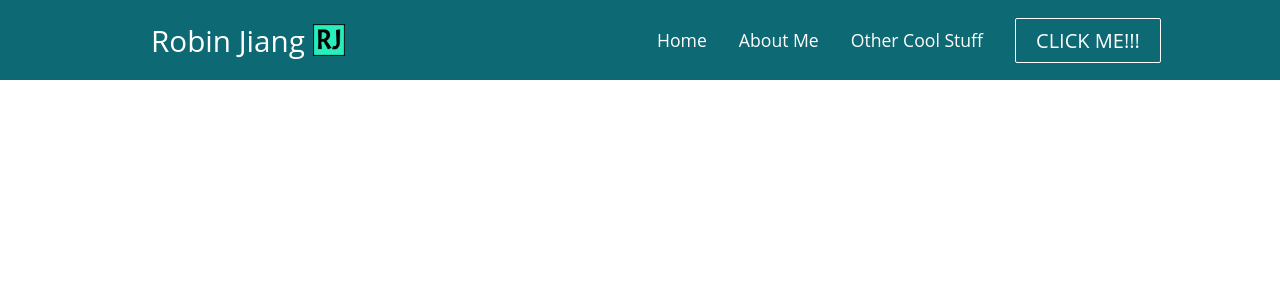
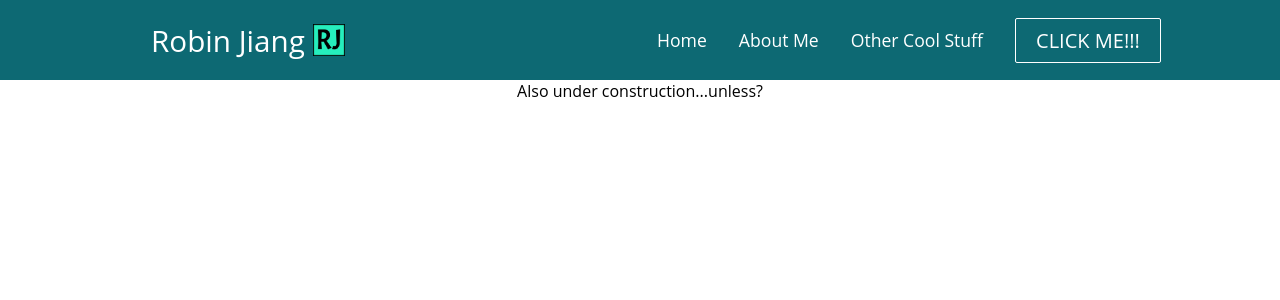
Before and after one commit to robinjiang6/robinjiang6.github.io, a React (Create React App) app: page /cool-stuff in a window 1280 px wide. Shown: the top 300 px of the page. Built offline with nearby package versions, Linux system fonts and the light colour scheme.

Commit message:
hopefully made ponyo page work

```diff
--- a/src/App.js
+++ b/src/App.js
@@ -4,6 +4,7 @@ import Navbar from './components/Navbar';
 import {BrowserRouter as Router, Routes, Route} from 'react-router-dom';
 import Home from './components/pages/Home';
 import Ponyo from './components/pages/Ponyo';
+import Other from './components/pages/Other';
 
 function App() {
   return (
@@ -13,6 +14,7 @@ function App() {
         <Routes>
           <Route exact path='/' element={<Home/>}/>
           <Route path='/secret-ponyo' element={<Ponyo/>}/>
+          <Route path='/cool-stuff' element={<Other />}/>
         </Routes>
 
       </Router>
--- /dev/null
+++ b/src/components/pages/Other.css
@@ -0,0 +1,11 @@
+.temp-other{
+    width: 100%;
+    display: flex;
+    align-items: center;
+    justify-content: center;
+    color: #000;
+}
+#ponyo-link{
+    text-decoration: none;
+    color: #000;
+}
--- /dev/null
+++ b/src/components/pages/Other.js
@@ -0,0 +1,16 @@
+import React from 'react'
+import '../../App.css';
+import './Other.css';
+import {Link} from 'react-router-dom';
+
+function Other() {
+  return (
+    <div>
+        <div className="temp-other">Also under construction
+        <Link to='/secret-ponyo' id="ponyo-link">...unless?</Link>
+        </div>
+    </div>
+  )
+}
+
+export default Other
```
